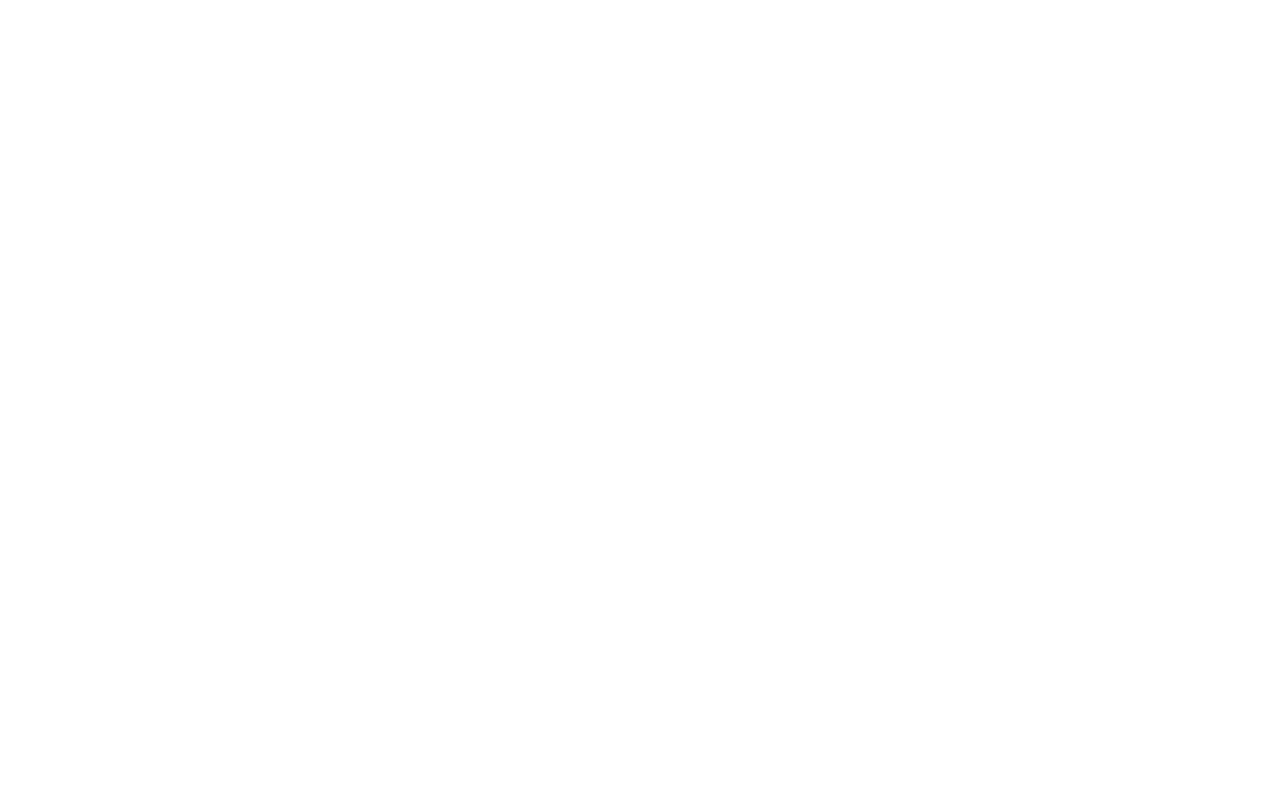
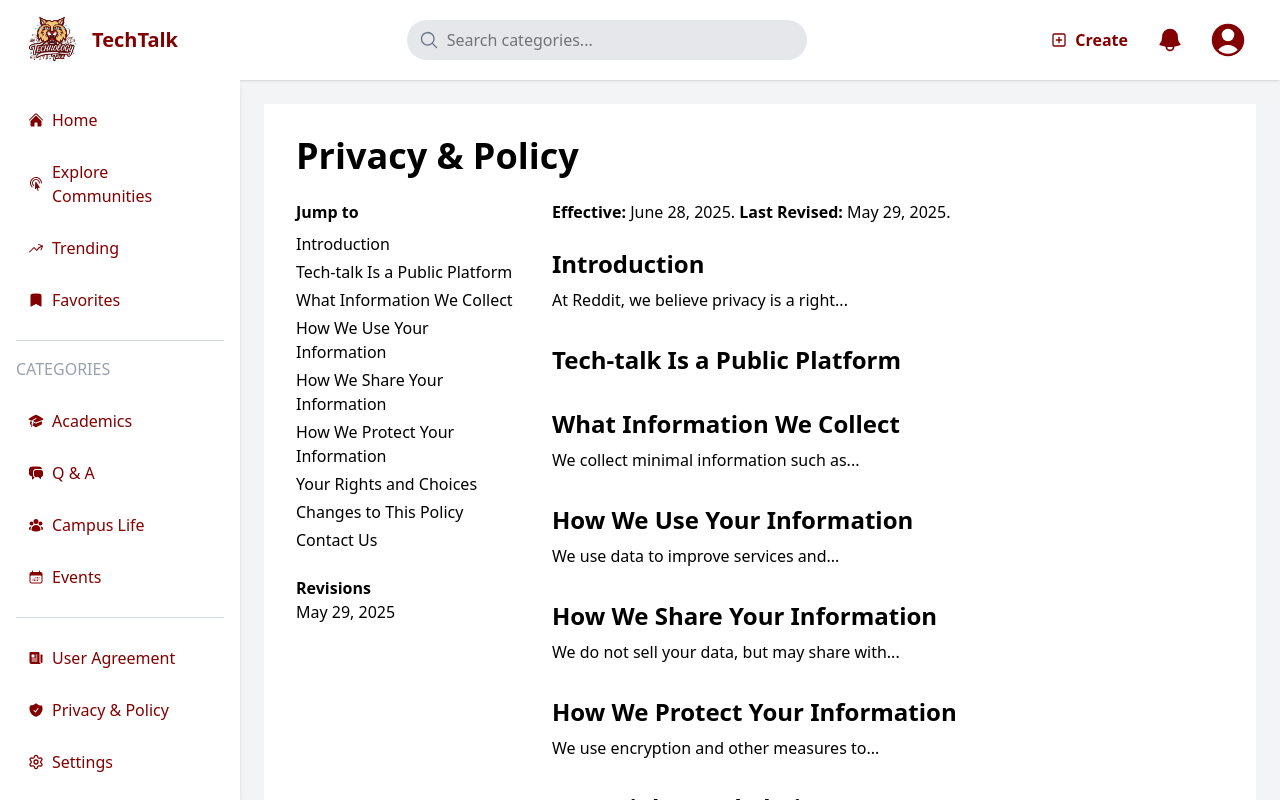
Before and after one commit to ivebaan/Technology-Talk, a React (Vite) app in the folder tech-talk/: page /app/privacypolicy in a window 1280 px wide. Before the commit this address had no page. Built offline with nearby package versions, Linux system fonts and the light colour scheme.

Commit message:
Privacy&Policy
Add foundation for the page

```diff
--- a/tech-talk/src/App.jsx
+++ b/tech-talk/src/App.jsx
@@ -10,6 +10,7 @@
 import CreatePost from "./pages/CreatePost";
 import { UserProvider } from "./context/UserContext";
 import Profile from "./pages/Profile";
+import PrivacyPolicy from "./pages/PrivacyPolicy";
 
 function App() {
   return (
@@ -27,6 +28,7 @@
             <Route path="settings" element={<Settings />} />
             <Route path="create-post" element={<CreatePost />} />
             <Route path="profile" element={<Profile />} />
+            <Route path="privacypolicy" element={<PrivacyPolicy />} />
           </Route>
         </Routes>
       </BrowserRouter>
--- /dev/null
+++ b/tech-talk/src/pages/PrivacyPolicy.jsx
@@ -0,0 +1,81 @@
+import React from "react";
+
+const PrivacyPolicy = () => {
+  const sidebarItems = [
+    "Introduction",
+    "Tech-talk Is a Public Platform",
+    "What Information We Collect",
+    "How We Use Your Information",
+    "How We Share Your Information",
+    "How We Protect Your Information",
+    "Your Rights and Choices",
+    "Changes to This Policy",
+    "Contact Us",
+  ];
+
+  const sectionsContent = {
+    Introduction: "At Reddit, we believe privacy is a right...",
+    "Reddit Is a Public Platform": "Reddit content is public by default...",
+    "What Information We Collect": "We collect minimal information such as...",
+    "How We Use Your Information": "We use data to improve services and...",
+    "How We Share Your Information": "We do not sell your data, but may share with...",
+    "How We Protect Your Information": "We use encryption and other measures to...",
+    "Your Rights and Choices": "You can access, correct, or delete your info...",
+    "Changes to This Policy": "We may update this policy from time to time...",
+    "Contact Us": "Reach out to privacy@reddit.com for questions...",
+  };
+
+  const generateId = (title) =>
+    title
+      .replace(/\s+/g, "-")
+      .replace(/[^a-zA-Z0-9\-]/g, "")
+      .toLowerCase();
+
+  return (
+    <div className="bg-white min-h-screen text-maroon-900 p-8 mx-auto">
+      <h1 className="text-4xl font-bold mb-6 text-maroon-800">
+        Privacy & Policy
+      </h1>
+
+      <div className="flex">
+        {/* Sidebar */}
+        <aside className="w-1/4 mr-8">
+          <nav>
+            <h3 className="font-semibold mb-2">Jump to</h3>
+            <ul>
+              {sidebarItems.map((item) => (
+                <li key={item} className="mb-1">
+                  <a href={`#${generateId(item)}`} className="hover:underline">
+                    {item}
+                  </a>
+                </li>
+              ))}
+            </ul>
+          </nav>
+
+          <h4 className="mt-6 font-semibold">Revisions</h4>
+          <ul>
+            <li>May 29, 2025</li>
+          </ul>
+        </aside>
+
+        {/* Main Content */}
+        <main className="w-3/4">
+          <p className="mb-6">
+            <strong>Effective:</strong> June 28, 2025.{" "}
+            <strong>Last Revised:</strong> May 29, 2025.
+          </p>
+
+          {sidebarItems.map((title) => (
+            <section key={title} id={generateId(title)} className="mb-8">
+              <h2 className="text-2xl font-semibold mb-2">{title}</h2>
+              <p>{sectionsContent[title]}</p>
+            </section>
+          ))}
+        </main>
+      </div>
+    </div>
+  );
+};
+
+export default PrivacyPolicy;
```
Also changed, not shown: tech-talk/src/pages/Privacy&Policy.jsx (deleted).
